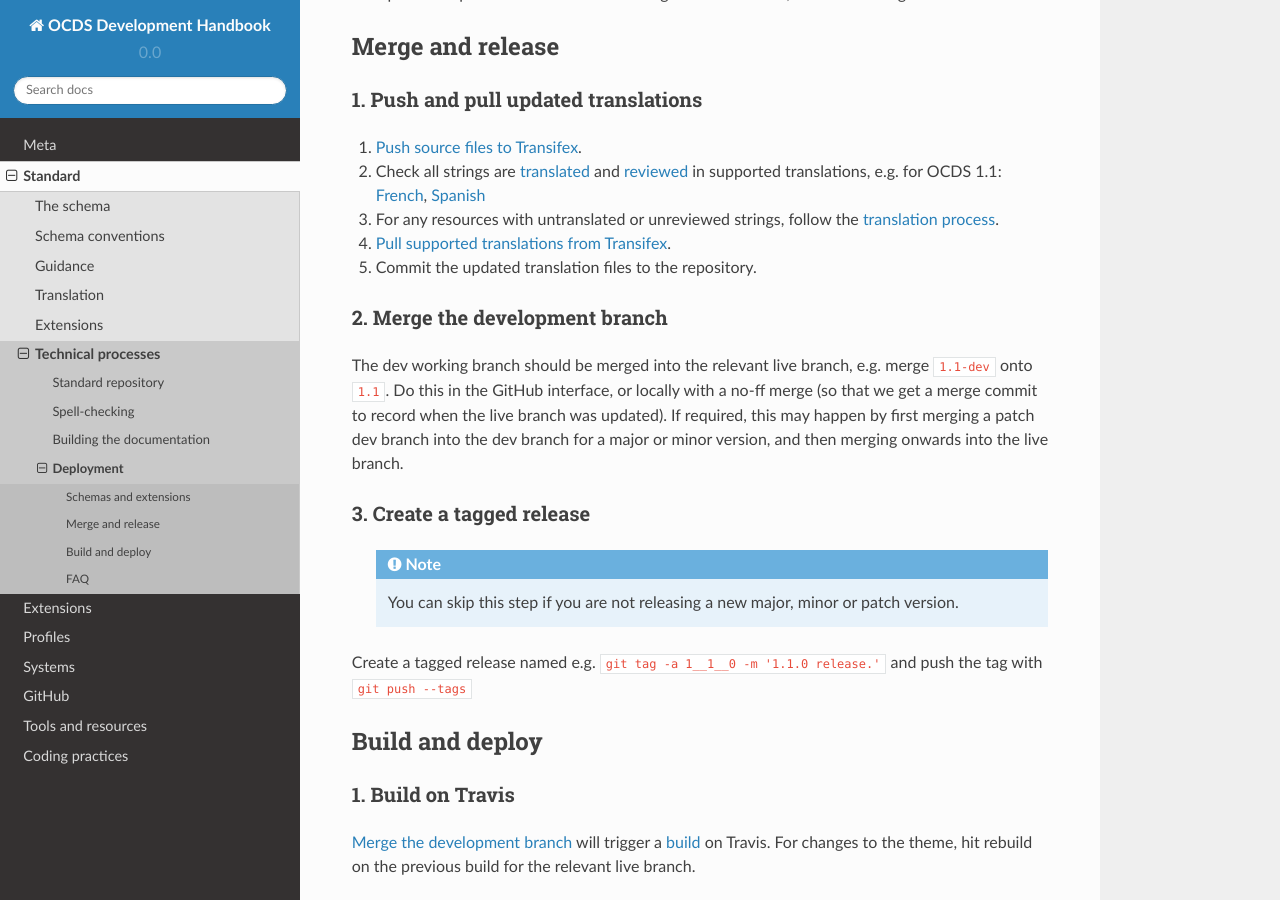
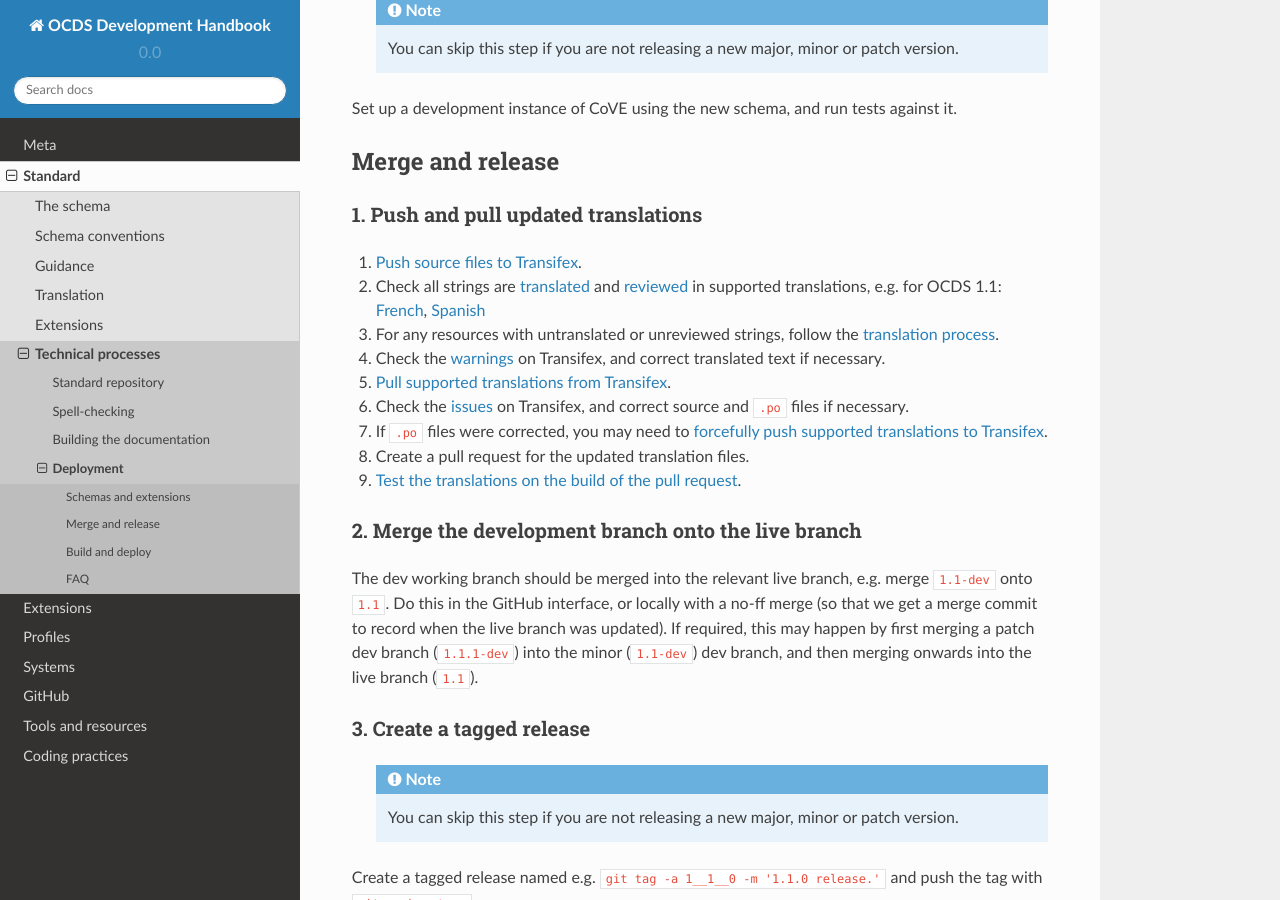
Before and after one commit to open-contracting/standard-development-handbook, a Sphinx documentation site: the page built from docs/standard/technical/deployment.md, in a window 1280 px wide and 900 px high, scrolled down 3105 px. Built offline with Sphinx 7.4.7 and the Read the Docs theme 2.0.0, drawn with Linux system fonts in a browser that asks for light colours; some of the changed text lies outside the part shown.

Commit message:
Add steps relating to translations

````diff
--- a/docs/standard/technical/deployment.md
+++ b/docs/standard/technical/deployment.md
@@ -59,10 +59,16 @@ For each *core* extension:
 1. In *Release title*, enter a title, e.g. "Fixed version for OCDS 1.1.1"
 1. Enter a summary of changes, e.g. "Typo fixes", and click *Publish release*
 
-Instead of navigating the website, run this Rake task, which will use the extension's changelog as the release message and e.g. "Fixed version for OCDS 1.1.1" as the release title:
+Instead of navigating the website, run this Rake task, which will use the extension's changelog as the release message and "Fixed version for OCDS X.X.X" as the release title:
 
 ```bash
 bundle exec rake release:release_extensions REF=v1.1.1
+```
+
+If you make a mistake, you can undo the release with:
+
+```bash
+bundle exec rake release:undo_release_extensions REF=v1.1.1 REPOS=repo1,repo2
 ```
 
 Then, create a new branch of the extension registry to point to the new releases of core extensions.
@@ -135,12 +141,16 @@ Set up a development instance of CoVE using the new schema, and run tests agains
 1. [Push source files to Transifex](../translation/technical#push-translations-to-transifex).
 1. Check all strings are [translated](../translation/using_transifex#translator) and [reviewed](../translation/using_transifex#reviewer) in supported translations, e.g. for OCDS 1.1: [French](https://www.transifex.com/OpenDataServices/open-contracting-standard-1-1/translate/#fr/$/), [Spanish](https://www.transifex.com/OpenDataServices/open-contracting-standard-1-1/translate/#es/$/)
 1. For any resources with untranslated or unreviewed strings, follow the [translation process](../translation/translation#translation-workflow).
+1. Check the [warnings](../translation/using_transifex#view-translations-with-warnings) on Transifex, and correct translated text if necessary.
 1. [Pull supported translations from Transifex](../translation/technical#pull-translations-from-transifex).
-1. Commit the updated translation files to the repository.
+1. Check the [issues](../translation/using_transifex#view-translations-with-issues) on Transifex, and correct source and `.po` files if necessary.
+1. If `.po` files were corrected, you may need to [forcefully push supported translations to Transifex](../translation/technical#push-translations-from-transifex).
+1. Create a pull request for the updated translation files.
+1. [Test the translations on the build of the pull request](../translation/technical#test-translations).
 
-### 2. Merge the development branch
+### 2. Merge the development branch onto the live branch
 
-The dev working branch should be merged into the relevant live branch, e.g. merge `1.1-dev` onto `1.1`. Do this in the GitHub interface, or locally with a no-ff merge (so that we get a merge commit to record when the live branch was updated). If required, this may happen by first merging a patch dev branch into the dev branch for a major or minor version, and then merging onwards into the live branch.
+The dev working branch should be merged into the relevant live branch, e.g. merge `1.1-dev` onto `1.1`. Do this in the GitHub interface, or locally with a no-ff merge (so that we get a merge commit to record when the live branch was updated). If required, this may happen by first merging a patch dev branch (`1.1.1-dev`) into the minor (`1.1-dev`) dev branch, and then merging onwards into the live branch (`1.1`).
 
 ### 3. Create a tagged release
 
````
